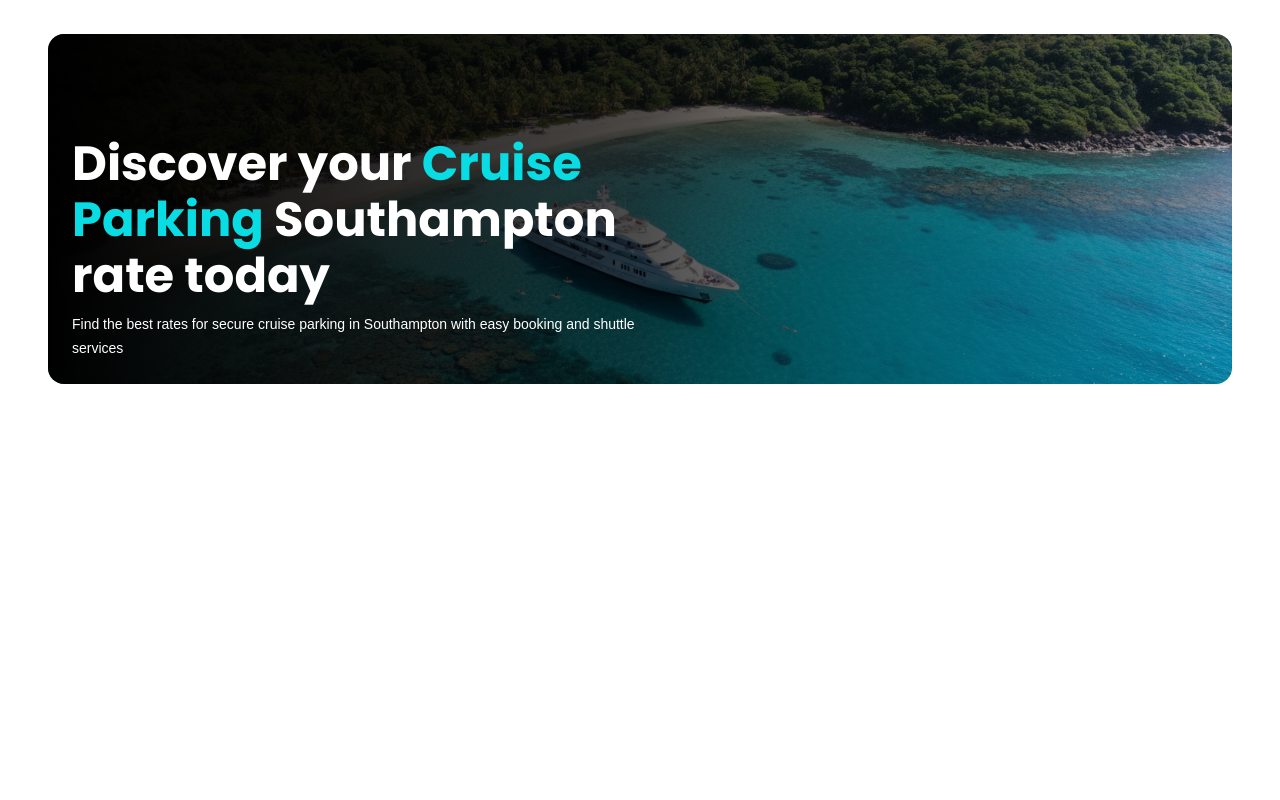
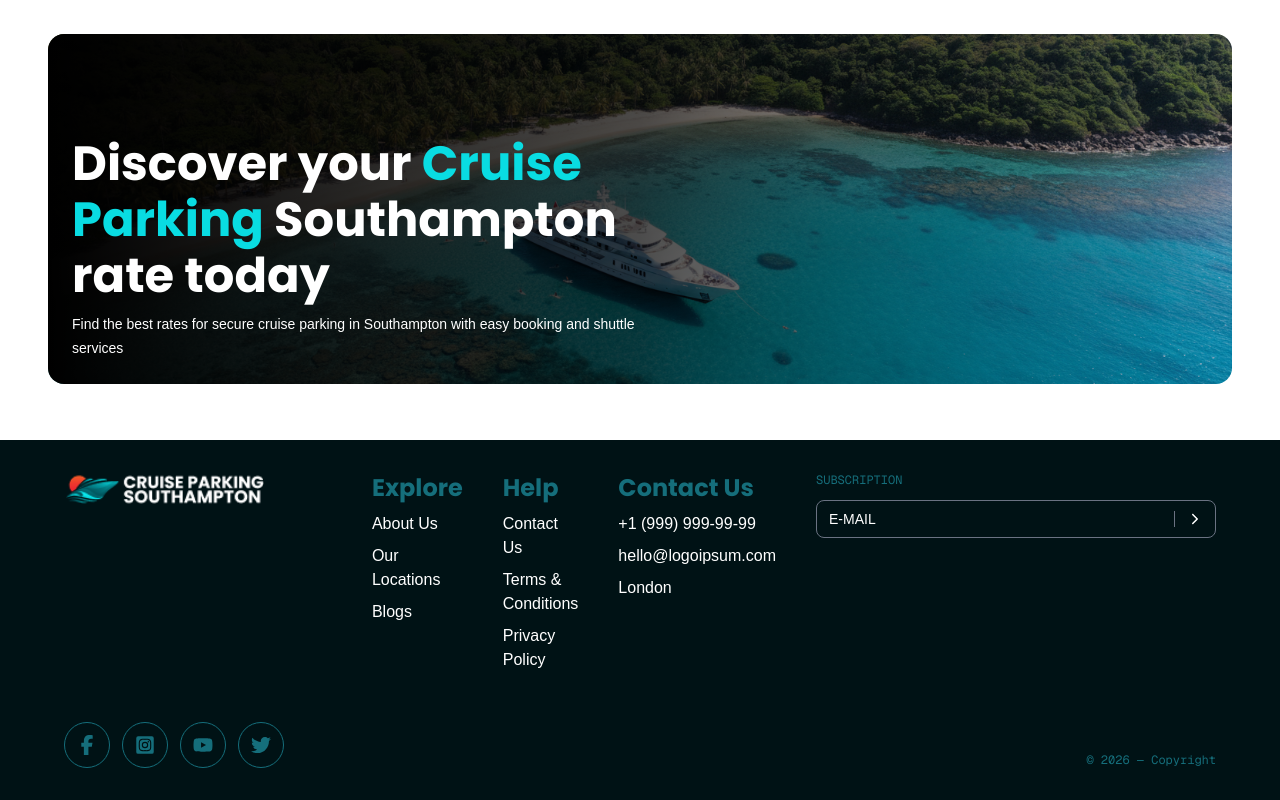
Before and after one commit to malik-abdurehman-14/cruise-parking, a Next.js app: page / in a window 1280 px wide. Shown: the part 5906-6706 px from the top of the page. Before the commit the page ends 6346 px from the top, so only its background shows below. Built offline with nearby package versions, Linux system fonts and the light colour scheme.

Commit message:
Added Footer

```diff
--- a/app/page.js
+++ b/app/page.js
@@ -2,7 +2,7 @@
 
 import Navbar from "@/components/layout/Navbar";
 import Brands from "@/sections/Brands";
-import Cta from "@/sections/Cta";
+import Cta from "@/components/layout/Cta";
 import Departure from "@/sections/Departure";
 import { Faqs } from "@/sections/Faqs";
 import Hero from "@/sections/Hero";
@@ -10,6 +10,7 @@ import Process from "@/sections/Process";
 import Reviews from "@/sections/Reviews";
 import TrustSection from "@/sections/TrustSection";
 import WhyUs from "@/sections/WhyUs";
+import Footer from "@/components/layout/Footer";
 
 export default function Home() {
   return (
@@ -24,6 +25,7 @@ export default function Home() {
       <Departure />
       <Faqs />
       <Cta />
+      <Footer />
     </>
   );
 }
--- /dev/null
+++ b/components/layout/Footer.jsx
@@ -0,0 +1,124 @@
+import React from "react";
+import { FaFacebookF } from "react-icons/fa6";
+import { IoIosArrowForward } from "react-icons/io";
+import { FaInstagramSquare, FaYoutube, FaTwitter } from "react-icons/fa";
+import Link from "next/link";
+
+function Footer() {
+  const socialLinks = [
+    { link: "#", icon: <FaFacebookF size={20} /> },
+    { link: "#", icon: <FaInstagramSquare size={20} /> },
+    { link: "#", icon: <FaYoutube size={20} /> },
+    { link: "#", icon: <FaTwitter size={20} /> },
+  ];
+  return (
+    <div className="bg-[#001215] lg:px-16 px-5 py-8 flex justify-between w-full gap-10 text-white h-[45vh]">
+      <div className="flex flex-col gap-5 justify-between h-full w-[25%]">
+        <img className="w-[200px] h-fit" src="/footer-logo.png" alt="" />
+        <div className="flex items-center gap-3 h-fit">
+          {socialLinks.map((item, index) => (
+            <a
+              key={index}
+              href={item.link}
+              className="p-3 rounded-full border border-green text-green"
+            >
+              {item.icon}
+            </a>
+          ))}
+        </div>
+      </div>
+      <div className="flex flex-col gap-5 justify-between h-full w-[75%]">
+        <div className="flex gap-10 justify-between">
+          <div className="flex flex-col gap-2">
+            <p className="text-green font-bold text-2xl poppins">Explore</p>
+            <Link
+              href="/"
+              className="text-base hover:text-green hover:underline"
+            >
+              About Us
+            </Link>
+            <Link
+              href="/"
+              className="text-base hover:text-green hover:underline"
+            >
+              Our Locations
+            </Link>
+            <Link
+              href="/"
+              className="text-base hover:text-green hover:underline"
+            >
+              Blogs
+            </Link>
+          </div>
+          <div className="flex flex-col gap-2">
+            <p className="text-green font-bold text-2xl poppins">Help</p>
+            <Link
+              href="/"
+              className="text-base hover:text-green hover:underline"
+            >
+              Contact Us
+            </Link>
+            <Link
+              href="/"
+              className="text-base hover:text-green hover:underline"
+            >
+              Terms & Conditions
+            </Link>
+            <Link
+              href="/"
+              className="text-base hover:text-green hover:underline"
+            >
+              Privacy Policy
+            </Link>
+          </div>
+          <div className="flex flex-col gap-2">
+            <p className="text-green font-bold text-2xl poppins">Contact Us</p>
+            <Link
+              href="/"
+              className="text-base hover:text-green hover:underline"
+            >
+              +1 (999) 999-99-99
+            </Link>
+            <Link
+              href="/"
+              className="text-base hover:text-green hover:underline"
+            >
+              hello@logoipsum.com
+            </Link>
+            <Link
+              href="/"
+              className="text-base hover:text-green hover:underline"
+            >
+              London
+            </Link>
+          </div>
+          <div className="flex flex-col gap-2">
+            <p className="text-green font-mono text-xs uppercase">
+              Subscription
+            </p>
+            <div className="flex items-center border border-gray-500 rounded-lg w-[400px] overflow-hidden mt-1">
+              <input
+                type="email"
+                placeholder="E-MAIL"
+                className="flex-1 bg-transparent py-2 px-3 text-white outline-none placeholder:text-white text-sm"
+              />
+
+              {/* Arrow */}
+              <button
+                type="button"
+                className="flex items-center justify-center px-3 border-l border-gray-500 cursor-pointer text-froozen transition-colors duration-300"
+              >
+                <IoIosArrowForward size={16} />
+              </button>
+            </div>
+          </div>
+        </div>
+        <div className="flex items-end justify-end w-full">
+          <p className="text-green font-mono text-xs">© 2026 — Copyright</p>
+        </div>
+      </div>
+    </div>
+  );
+}
+
+export default Footer;
```
Also changed, not shown: components/layout/Cta.jsx (renamed from sections/Cta.jsx), public/footer-logo.png (added).
